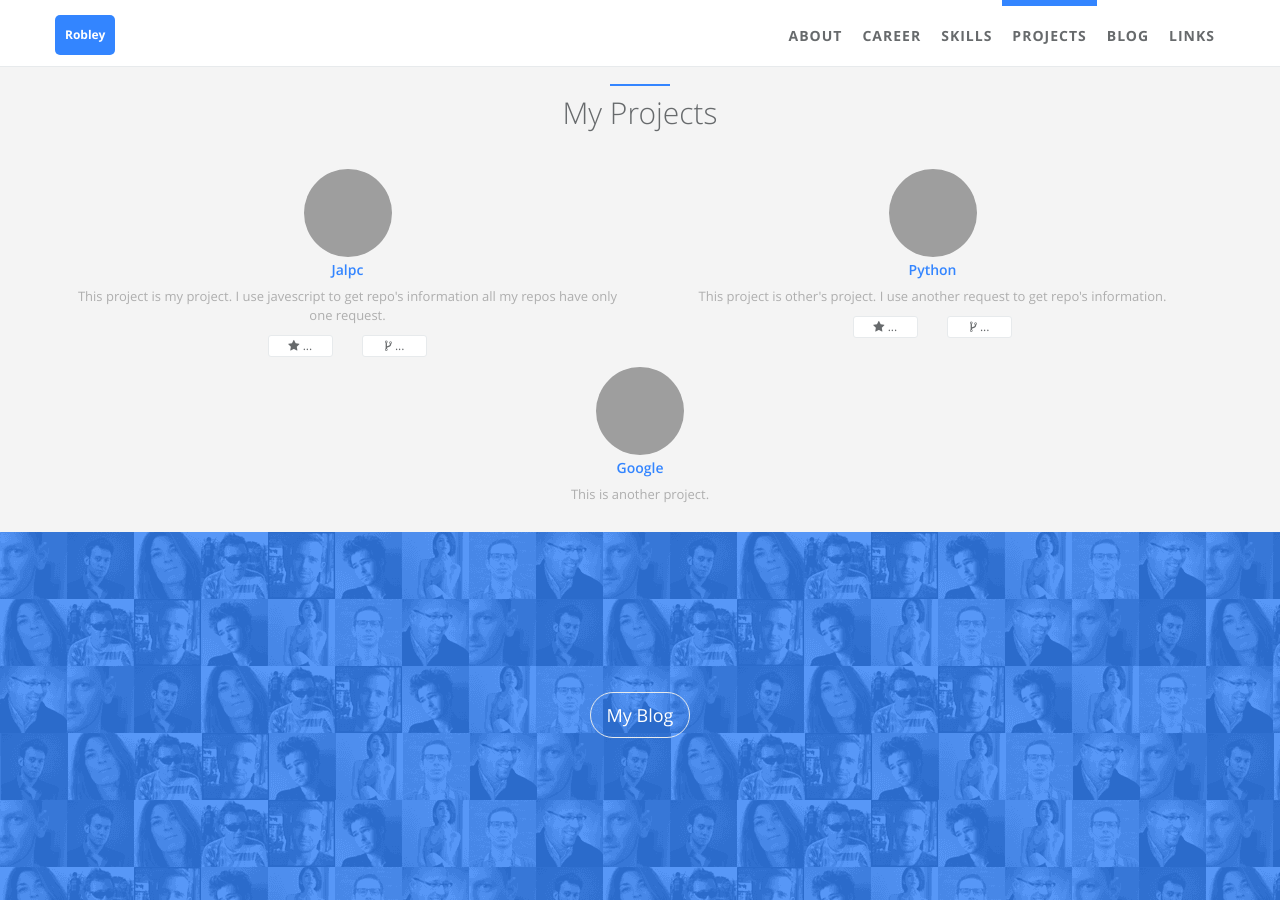
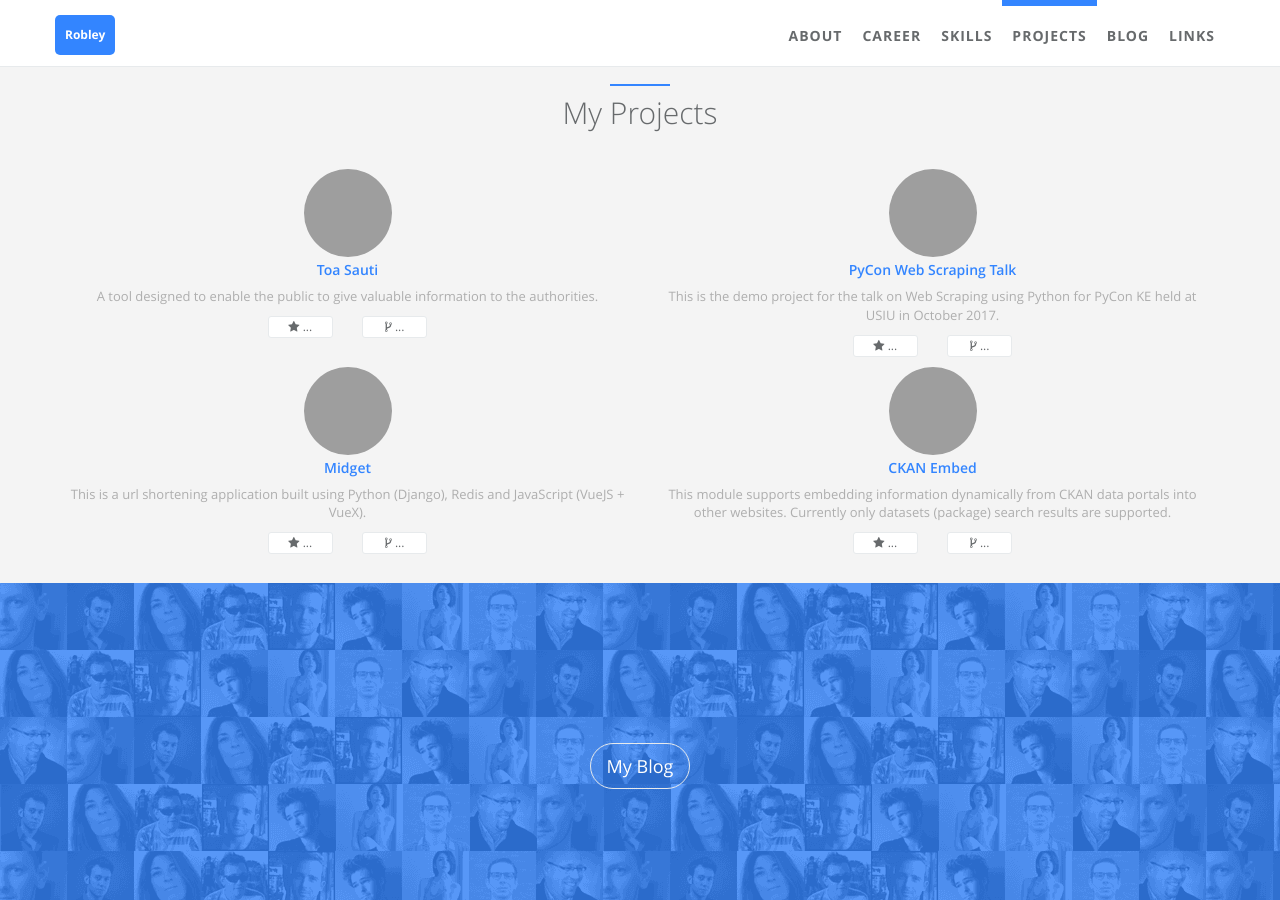
Before and after one commit to ro6ley/ro6ley.github.io, a Jekyll site: the page built from index.html, in a window 1280 px wide and 900 px high, scrolled down 2582 px. Built offline with Jekyll 4.4.1, drawn with Linux system fonts in a browser that asks for light colours; grey boxes are pictures that could not be loaded.

Commit message:
update projects data.

```diff
--- a/_data/index/projects.yml
+++ b/_data/index/projects.yml
@@ -1,22 +1,32 @@
 # projects section data
 # If you don't have language feature(language.yml is empty), ignore "i18n" items
 # Suggest projects' img be located at '/static/assets/img/landing', and edit following img items.
-- name: Jalpc
-  i18n: jalpc
-  gh_user: jarrekk
-  repo: Jalpc
-  img: /static/assets/img/landing/jekyll.png
-  desc: This project is my project. I use javescript to get repo's information all my repos have only one request.
+- name: Toa Sauti
+  i18n: toa_sauti
+  gh_user: ro6ley
+  repo: toasauti
+  url: http://nairobley.pythonanywhere.com
+  img: /static/assets/img/landing/toasauti.png
+  desc: A tool designed to enable the public to give valuable information to the authorities.
 
-- name: Python
-  i18n: cpython
-  gh_user: python
-  repo: cpython
+- name: PyCon Web Scraping Talk
+  i18n: pycon_web_scraping_talk
+  gh_user: ro6ley
+  repo: PyCONKE-WebScraping
   img: /static/assets/img/landing/python.png
-  desc: This project is other's project. I use another request to get repo's information.
+  desc: This is the demo project for the talk on Web Scraping using Python for PyCon KE held at USIU in October 2017.
 
-- name: Google
-  i18n: google
-  url: https://google.com
-  img: /static/assets/img/landing/google.png
-  desc: This is another project.
+- name: Midget
+  i18n: midget
+  gh_user: ro6ley
+  repo: midget
+  img: /static/assets/img/landing/midget.png
+  desc: This is a url shortening application built using Python (Django), Redis and JavaScript (VueJS + VueX).
+
+- name: CKAN Embed
+  i18n: ckan_embed
+  gh_user: ro6ley
+  repo: ckan-embed
+  img: /static/assets/img/landing/ckan.png
+  desc: This module supports embedding information dynamically from CKAN data portals into other websites.
+        Currently only datasets (package) search results are supported.
```
